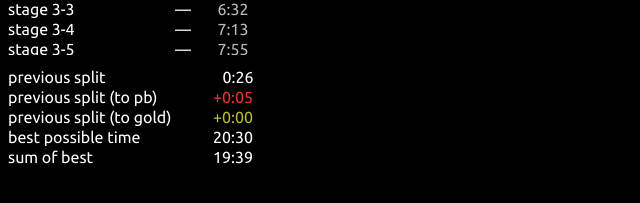
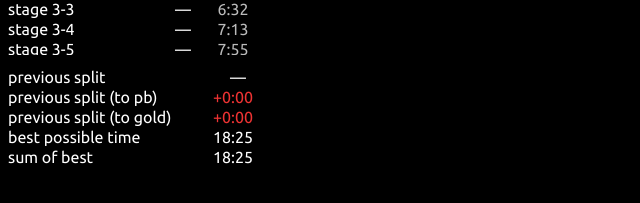
Before and after one commit to ajlvi/angular-split, an Angular app: page / in a window 1280 px wide. Shown: the part 267-470 px from the top of the page, without its empty margins (0-640 px from the left). Built offline with nearby package versions, Linux system fonts and the light colour scheme.

Commit message:
Logic for previous splits, sum of best, etc.

```diff
--- a/src/app/app.component.html
+++ b/src/app/app.component.html
@@ -23,7 +23,13 @@
         "
       />
     </div>
-    <app-stats-display />
+    <app-stats-display
+      [prevSplit]="previous_split"
+      [prevSplitToPB]="previous_to_pb"
+      [prevSplitToGold]="previous_to_gold"
+      [bestPossible]="best_possible"
+      [sumOfBest]="sum_of_best"
+    />
   </div>
   <div class="form-cotainer">
     <app-input-container
--- a/src/app/app.component.ts
+++ b/src/app/app.component.ts
@@ -19,6 +19,12 @@ export class AppComponent implements OnInit {
   total_splits: number = 0;
   split_names: SplitNames = DummySplitNames;
   pb_split: SplitData = DummySplitData;
+
+  previous_split: number = 0;
+  previous_to_pb: number | 'x' = 0;
+  previous_to_gold: number = 0;
+  best_possible: number = 0;
+  sum_of_best: number = 0;
   gold_deltas: SplitData = DummySplitData;
 
   current_run_data: SplitData = DummySplitData;
@@ -38,11 +44,11 @@ export class AppComponent implements OnInit {
     });
     this.data.goldDeltaSubj.subscribe((data) => {
       this.gold_deltas = data;
-      console.log(
-        data.splits.reduce((partial:number, s) =>
-          partial + parseInt(s.toString()), 0
-        )
+      this.sum_of_best = data.splits.reduce(
+        (partial: number, s) => partial + parseInt(s.toString()),
+        0
       );
+      this.best_possible = this.sum_of_best;
     });
   }
 
@@ -55,7 +61,24 @@ export class AppComponent implements OnInit {
   }
 
   handleNewSplit(ev: { split_index: number; split_value: number }) {
+    // add current split to this run's data
     this.current_run_data.splits[ev.split_index] = ev.split_value;
+    // calculate current split
+    if (ev.split_index == 0) {
+      this.previous_split = ev.split_value;
+    } else {
+      this.previous_split =
+        ev.split_value - +this.current_run_data.splits[ev.split_index - 1];
+    }
+    // update split to PB
+    this.previous_to_pb =
+      ev.split_value - +this.pb_split.splits[ev.split_index];
+    // update split to gold
+    this.previous_to_gold =
+      this.previous_split - +this.gold_deltas.splits[ev.split_index];
+    // update cumulative totals
+    this.best_possible += this.previous_to_gold;
+    if (this.previous_to_gold < 0) { this.sum_of_best += this.previous_to_gold; }
   }
 
   handleSaveCommand() {
--- a/src/app/stats-display/stats-display.component.html
+++ b/src/app/stats-display/stats-display.component.html
@@ -1,7 +1,9 @@
 <div class="stats-container">
   <div class="stat-row">
     <span class="stat-type">previous split</span>
-    <span class="stat-value prev-split">{{prevSplit | time}}</span>
+    <span class="stat-value prev-split">
+      {{prevSplit === 0 ? "&mdash;" : (prevSplit | time)}}
+    </span>
   </div>
   <div class="stat-row">
     <span class="stat-type">previous split (to pb)</span>
@@ -16,7 +18,7 @@
     <span
       class="stat-value"
       [ngClass]="{ goldSplit: prevToGoldMinus, plusSplit: !prevToGoldMinus }"
-      >+0:00</span
+      >{{prevSplitToGold | time : true}}</span
     >
   </div>
   <div class="stat-row">
--- a/src/app/stats-display/stats-display.component.ts
+++ b/src/app/stats-display/stats-display.component.ts
@@ -1,17 +1,22 @@
-import { Component } from '@angular/core';
+import { Component, Input, OnChanges } from '@angular/core';
 
 @Component({
   selector: 'app-stats-display',
   templateUrl: './stats-display.component.html',
   styleUrls: ['./stats-display.component.css']
 })
-export class StatsDisplayComponent {
+export class StatsDisplayComponent implements OnChanges {
+  @Input() prevSplit: number = 0
+  @Input() prevSplitToPB: (number | "x") = 0;
+  @Input() prevSplitToGold: (number | "x") = 0;
+  @Input() bestPossible: number = 0;
+  @Input() sumOfBest: number = 0;
+
   prevToPBMinus: boolean = false;
-  prevToGoldMinus: boolean = true;
-  prevSplit: number = 26;
-  prevSplitToPB: number = 5;
-  prevSplitToGold: number = 3;
+  prevToGoldMinus: boolean = false;
 
-  bestPossible: number = 1230
-  sumOfBest: number = 1179
+  ngOnChanges(): void {
+    this.prevToPBMinus = (this.prevSplitToPB !== "x" && this.prevSplitToPB < 0)
+    this.prevToGoldMinus = (this.prevSplitToGold !== "x" && this.prevSplitToGold < 0)
+  }
 }
```
